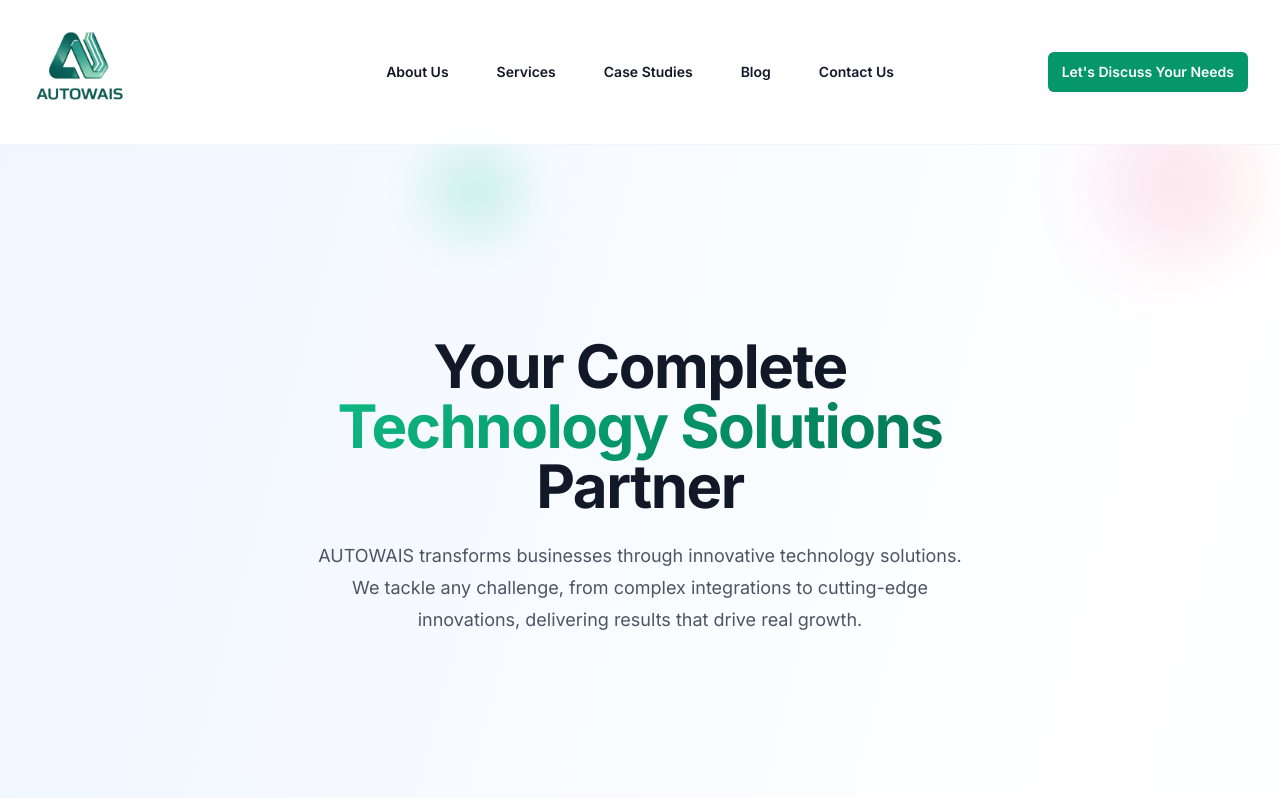
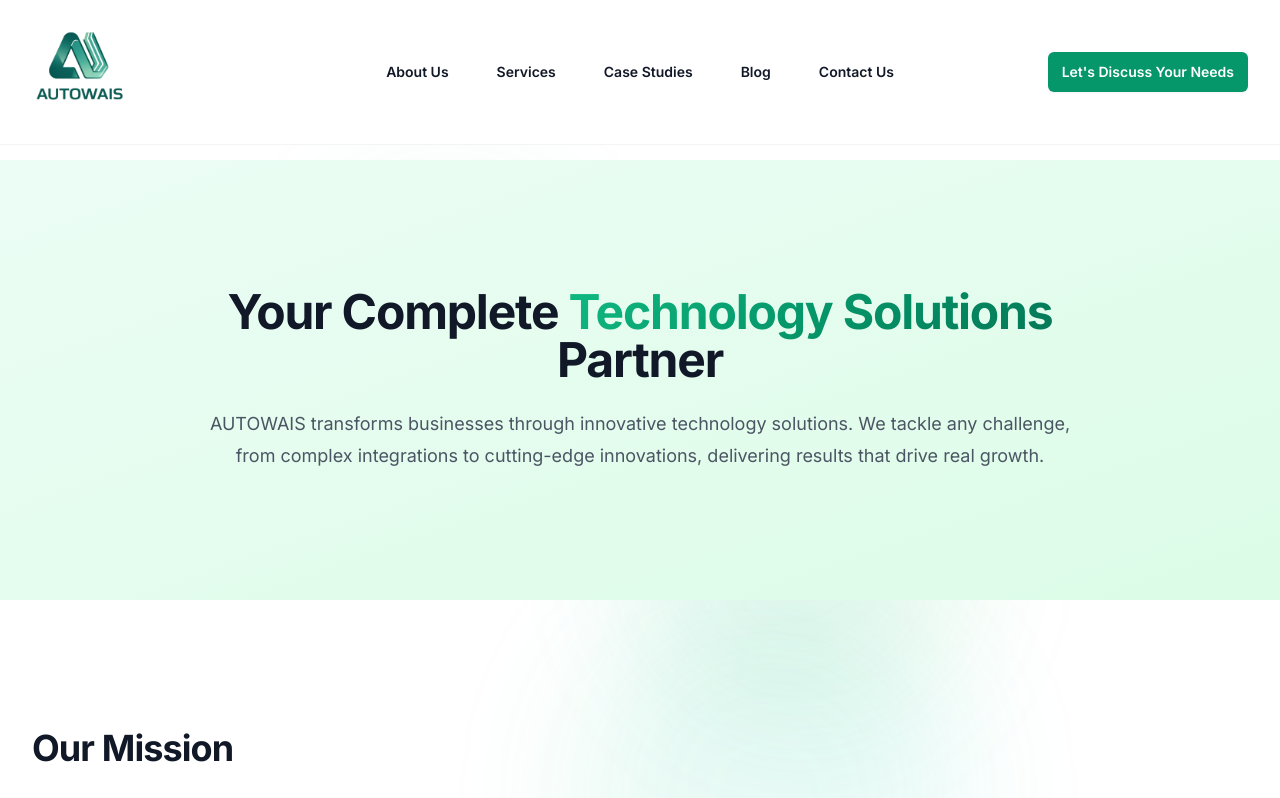
Before and after one commit to Druid-stack/autowais-website, a Next.js app: page /about in a window 1280 px wide. Shown: the top 798 px of the page. Built offline with nearby package versions, Linux system fonts and the light colour scheme.

Commit message:
Change all blue colors to green brand colors

```diff
--- a/src/app/about/page.tsx
+++ b/src/app/about/page.tsx
@@ -33,27 +33,19 @@
 
 export default function AboutPage() {
   return (
-    <div className="relative overflow-hidden min-h-screen bg-gradient-to-br from-blue-50 via-white to-emerald-50">
+    <main className="pt-20 relative overflow-hidden">
       {/* Background Animation */}
-      <div className="absolute inset-0 overflow-hidden pointer-events-none z-0">
-        <div className="absolute top-1/4 left-1/4 w-64 h-64 bg-gradient-to-r from-blue-500/40 to-purple-500/40 rounded-full blur-3xl animate-pulse"></div>
-        <div className="absolute top-3/4 right-1/4 w-96 h-96 bg-gradient-to-r from-emerald-500/40 to-teal-500/40 rounded-full blur-3xl animate-pulse"></div>
-        <div className="absolute top-1/2 left-1/2 w-80 h-80 bg-gradient-to-r from-indigo-500/40 to-cyan-500/40 rounded-full blur-3xl animate-pulse"></div>
-        <div className="absolute top-10 right-10 w-32 h-32 bg-gradient-to-r from-pink-500/30 to-rose-500/30 rounded-full blur-2xl animate-pulse"></div>
-        <div className="absolute bottom-20 left-20 w-48 h-48 bg-gradient-to-r from-violet-500/30 to-indigo-500/30 rounded-full blur-2xl animate-pulse"></div>
-
-        {/* Additional animated elements */}
-        <div className="absolute top-0 left-0 w-full h-full">
-          <div className="absolute top-20 left-1/3 w-24 h-24 bg-emerald-400/20 rounded-full blur-xl animate-bounce"></div>
-          <div className="absolute bottom-40 right-1/3 w-36 h-36 bg-blue-400/20 rounded-full blur-xl animate-bounce delay-1000"></div>
-        </div>
+      <div className="fixed inset-0 overflow-hidden pointer-events-none">
+        <div className="absolute top-1/4 left-1/4 w-64 h-64 bg-gradient-to-r from-emerald-400/20 to-teal-400/20 rounded-full blur-3xl animate-pulse"></div>
+        <div className="absolute top-3/4 right-1/4 w-96 h-96 bg-gradient-to-r from-emerald-400/20 to-teal-400/20 rounded-full blur-3xl animate-pulse delay-1000"></div>
+        <div className="absolute top-1/2 left-1/2 w-80 h-80 bg-gradient-to-r from-emerald-500/20 to-green-500/20 rounded-full blur-3xl animate-pulse delay-2000"></div>
       </div>
 
       {/* Hero Section */}
-      <div className="relative isolate px-6 pt-8 lg:px-8 z-10">
-        <div className="mx-auto max-w-2xl py-32 sm:py-48 lg:py-56">
-          <div className="text-center">
-            <h1 className="text-4xl font-bold tracking-tight text-gray-900 sm:text-6xl">
+      <section className="bg-gradient-to-br from-emerald-50 to-green-100 py-24 sm:py-32 relative">
+        <div className="mx-auto max-w-7xl px-6 lg:px-8">
+          <div className="mx-auto max-w-4xl text-center">
+            <h1 className="text-4xl font-bold tracking-tight text-gray-900 sm:text-5xl">
               Your Complete{' '}
               <span className="gradient-text">Technology Solutions</span> Partner
             </h1>
@@ -63,7 +55,7 @@
             </p>
           </div>
         </div>
-      </div>
+      </section>
 
       {/* Mission Section */}
       <div id="mission" className="relative z-10 mx-auto max-w-7xl px-6 lg:px-8 py-24 sm:py-32">
@@ -165,7 +157,7 @@
 
           <div className="mx-auto mt-16 max-w-7xl">
             <div className="grid grid-cols-1 gap-8 lg:grid-cols-3">
-              <div className="bg-gradient-to-br from-blue-50 to-indigo-100 rounded-2xl p-8 hover:shadow-lg transition-all duration-300 transform hover:-translate-y-1">
+              <div className="bg-gradient-to-br from-emerald-50 to-green-100 rounded-2xl p-8 hover:shadow-lg transition-all duration-300 transform hover:-translate-y-1">
                 <h3 className="text-xl font-semibold text-gray-900 mb-4">Results-Focused Approach</h3>
                 <p className="text-gray-600">
                   Every project starts with clear goals and measurable outcomes. We don't just build technology—we deliver business value.
@@ -179,7 +171,7 @@
                 </p>
               </div>
 
-              <div className="bg-gradient-to-br from-purple-50 to-pink-100 rounded-2xl p-8 hover:shadow-lg transition-all duration-300 transform hover:-translate-y-1">
+              <div className="bg-gradient-to-br from-teal-50 to-emerald-100 rounded-2xl p-8 hover:shadow-lg transition-all duration-300 transform hover:-translate-y-1">
                 <h3 className="text-xl font-semibold text-gray-900 mb-4">Long-Term Partnership</h3>
                 <p className="text-gray-600">
                   We build relationships, not just software. Our ongoing support ensures your technology grows with your business.
@@ -280,6 +272,6 @@
           </div>
         </div>
       </div>
-    </div>
+    </main>
   );
 }
--- a/src/app/case-studies/page.tsx
+++ b/src/app/case-studies/page.tsx
@@ -50,12 +50,12 @@
     <main className="pt-20 relative overflow-hidden">
       {/* Background Animation */}
       <div className="fixed inset-0 overflow-hidden pointer-events-none">
-        <div className="absolute top-1/4 left-1/4 w-64 h-64 bg-gradient-to-r from-blue-400/20 to-purple-400/20 rounded-full blur-3xl animate-pulse"></div>
+        <div className="absolute top-1/4 left-1/4 w-64 h-64 bg-gradient-to-r from-emerald-400/20 to-teal-400/20 rounded-full blur-3xl animate-pulse"></div>
         <div className="absolute top-3/4 right-1/4 w-96 h-96 bg-gradient-to-r from-emerald-400/20 to-teal-400/20 rounded-full blur-3xl animate-pulse delay-1000"></div>
-        <div className="absolute top-1/2 left-1/2 w-80 h-80 bg-gradient-to-r from-indigo-400/20 to-cyan-400/20 rounded-full blur-3xl animate-pulse delay-2000"></div>
+        <div className="absolute top-1/2 left-1/2 w-80 h-80 bg-gradient-to-r from-emerald-500/20 to-green-500/20 rounded-full blur-3xl animate-pulse delay-2000"></div>
       </div>
       {/* Hero Section */}
-      <section className="bg-gradient-to-br from-blue-50 to-indigo-100 py-24 sm:py-32">
+      <section className="bg-gradient-to-br from-emerald-50 to-green-100 py-24 sm:py-32">
         <div className="mx-auto max-w-7xl px-6 lg:px-8">
           <div className="mx-auto max-w-4xl text-center">
             <h1 className="text-4xl font-bold tracking-tight text-gray-900 sm:text-5xl">
@@ -78,8 +78,8 @@
               {caseStudies.map((study, index) => (
                 <div key={index} className="text-center">
                   <div className={`rounded-2xl p-8 transition-all duration-300 transform hover:-translate-y-2 hover:shadow-xl ${
-                    index === 0 ? 'bg-gradient-to-br from-blue-50 to-indigo-100' :
-                    index === 1 ? 'bg-gradient-to-br from-purple-50 to-pink-100' :
+                    index === 0 ? 'bg-gradient-to-br from-emerald-50 to-green-100' :
+                    index === 1 ? 'bg-gradient-to-br from-teal-50 to-emerald-100' :
                     'bg-gradient-to-br from-green-50 to-emerald-100'
                   }`}>
                     <h3 className="text-lg font-semibold text-gray-900 mb-2">{study.title}</h3>
--- a/src/app/services/page.tsx
+++ b/src/app/services/page.tsx
@@ -5,13 +5,13 @@
     <main className="pt-20 relative overflow-hidden">
       {/* Background Animation */}
       <div className="fixed inset-0 overflow-hidden pointer-events-none">
-        <div className="absolute top-1/4 left-1/4 w-64 h-64 bg-gradient-to-r from-blue-400/20 to-purple-400/20 rounded-full blur-3xl animate-pulse"></div>
+        <div className="absolute top-1/4 left-1/4 w-64 h-64 bg-gradient-to-r from-emerald-400/20 to-teal-400/20 rounded-full blur-3xl animate-pulse"></div>
         <div className="absolute top-3/4 right-1/4 w-96 h-96 bg-gradient-to-r from-emerald-400/20 to-teal-400/20 rounded-full blur-3xl animate-pulse delay-1000"></div>
-        <div className="absolute top-1/2 left-1/2 w-80 h-80 bg-gradient-to-r from-indigo-400/20 to-cyan-400/20 rounded-full blur-3xl animate-pulse delay-2000"></div>
+        <div className="absolute top-1/2 left-1/2 w-80 h-80 bg-gradient-to-r from-emerald-500/20 to-green-500/20 rounded-full blur-3xl animate-pulse delay-2000"></div>
       </div>
 
       {/* Hero Section */}
-      <section className="bg-gradient-to-br from-blue-50 to-indigo-100 py-24 sm:py-32 relative">
+      <section className="bg-gradient-to-br from-emerald-50 to-green-100 py-24 sm:py-32 relative">
         <div className="mx-auto max-w-7xl px-6 lg:px-8">
           <div className="mx-auto max-w-4xl text-center">
             <h1 className="text-4xl font-bold tracking-tight text-gray-900 sm:text-5xl">
@@ -70,7 +70,7 @@
                 </div>
               </div>
               <div className="lg:pl-8">
-                <div className="bg-gradient-to-br from-blue-50 to-indigo-100 rounded-2xl p-8 hover:shadow-lg transition-all duration-300 transform hover:-translate-y-1">
+                <div className="bg-gradient-to-br from-emerald-50 to-green-100 rounded-2xl p-8 hover:shadow-lg transition-all duration-300 transform hover:-translate-y-1">
                   <h3 className="text-lg font-semibold text-gray-900 mb-4">Development Approach</h3>
                   <ul className="space-y-3 text-gray-700">
                     <li>• Agile methodology with regular iterations</li>
@@ -103,7 +103,7 @@
             </div>
             <div className="lg:col-span-2 lg:col-start-1 lg:row-start-2 lg:mx-auto lg:grid lg:w-full lg:max-w-7xl lg:grid-cols-2 lg:gap-x-8 lg:px-8">
               <div className="lg:pr-8">
-                <div className="bg-gradient-to-br from-purple-50 to-pink-100 rounded-2xl p-8 hover:shadow-lg transition-all duration-300 transform hover:-translate-y-1">
+                <div className="bg-gradient-to-br from-teal-50 to-emerald-100 rounded-2xl p-8 hover:shadow-lg transition-all duration-300 transform hover:-translate-y-1">
                   <h3 className="text-lg font-semibold text-gray-900 mb-4">Automation Benefits</h3>
                   <ul className="space-y-3 text-gray-700">
                     <li>• 60-80% reduction in manual tasks</li>
```
